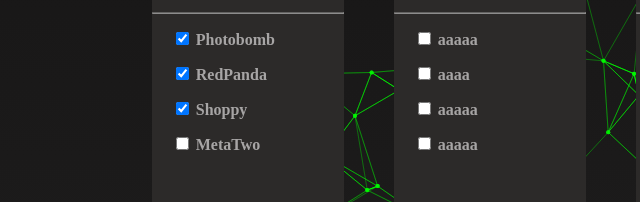
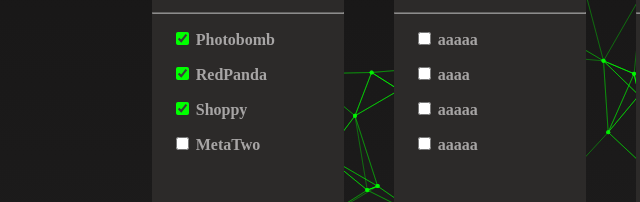
Before and after one commit to i4N1/smx, a plain HTML site: page dl/uf5pr1/index.html in a window 1280 px wide. Shown: the part 352-554 px from the top of the page, 29-669 px from the left. Drawn offline with Linux system fonts and the light colour scheme.

Commit message:
Update practica1uf5.css

```diff
--- a/dl/uf5pr1/practica1uf5.css
+++ b/dl/uf5pr1/practica1uf5.css
@@ -1,6 +1,10 @@
 body{
     margin:0;
     background: linear-gradient(to bottom, #141313, #1f1e1e) ;
+}
+
+input[type="checkbox"] {
+    accent-color: lime;
 }
 
 @keyframes popin {
```
